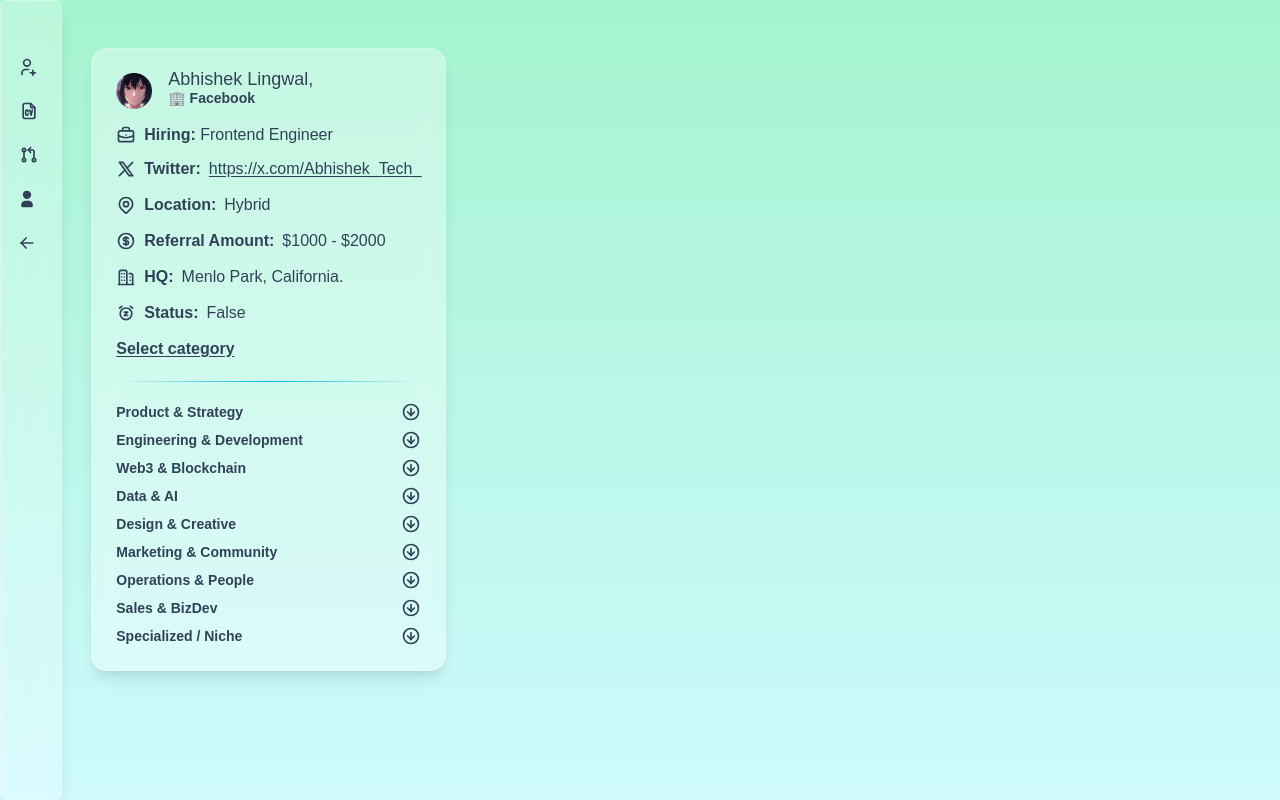
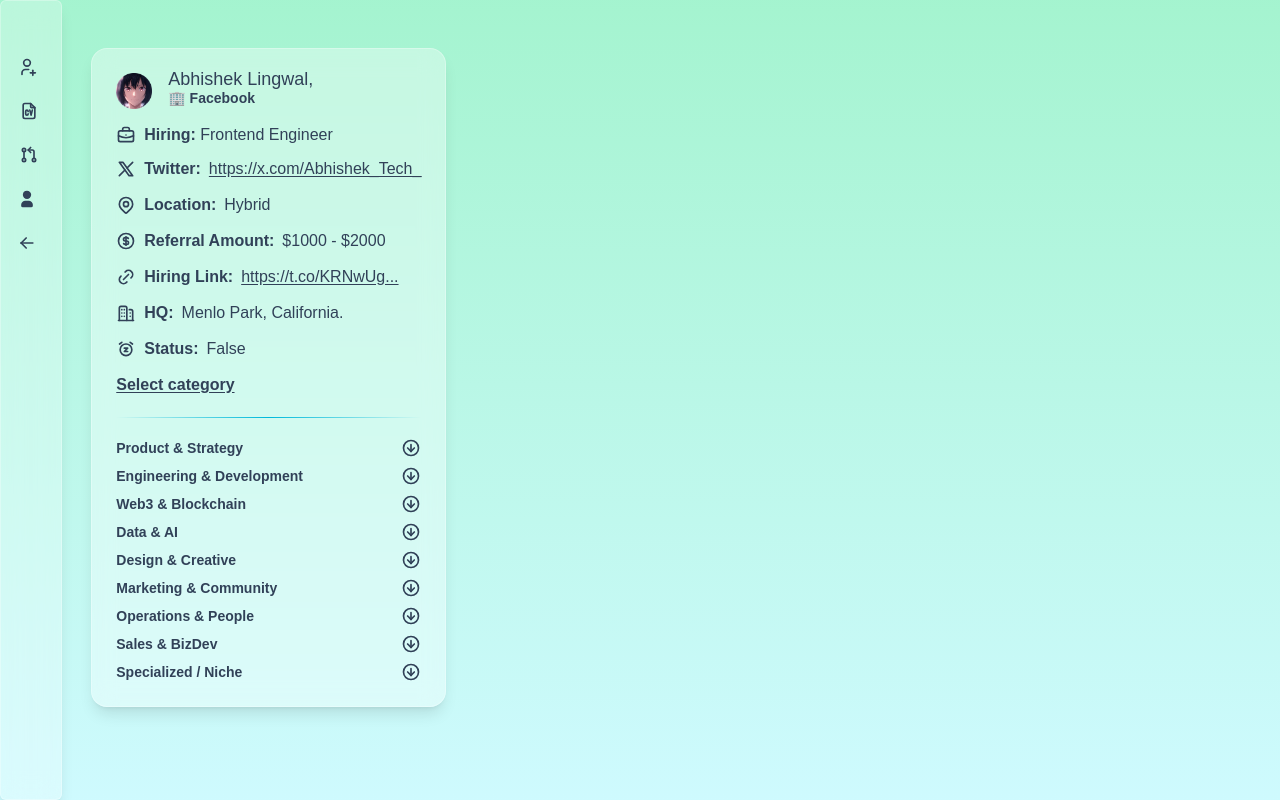
Before and after one commit to Abhishek7Tech/refhire-admin, a Next.js app: page /home/recruiters in a window 1280 px wide. Built offline with nearby package versions, Linux system fonts and the light colour scheme.

Commit message:
add hiring link to hiring card

```diff
--- a/app/components/cards/card.tsx
+++ b/app/components/cards/card.tsx
@@ -16,6 +16,7 @@
   IconCoin,
   IconCopy,
   IconIdBadge,
+  IconLink,
   IconMapPin,
   IconMapPinFilled,
 } from "@tabler/icons-react";
@@ -171,6 +172,20 @@
               </div>
 
               <div className="flex items-center gap-2">
+                <IconLink className="h-5 w-5 shrink-0 text-slate-700" />
+                <span className="text-slate-700 font-mukta text-base font-semibold">
+                  Hiring Link:
+                </span>
+                <Link
+                  target="_blank"
+                  href={"https://t.co/KRNwUgXIqA"}
+                  className="text-slate-700 font-mukta text-base font-medium underline underline-offset-2"
+                >
+                  https://t.co/KRNwUg...
+                </Link>
+              </div>
+
+              <div className="flex items-center gap-2">
                 <IconBuildings className="h-5 w-5 shrink-0 text-slate-700" />
                 <span className="text-slate-700 font-mukta text-base font-semibold">
                   HQ:
```
